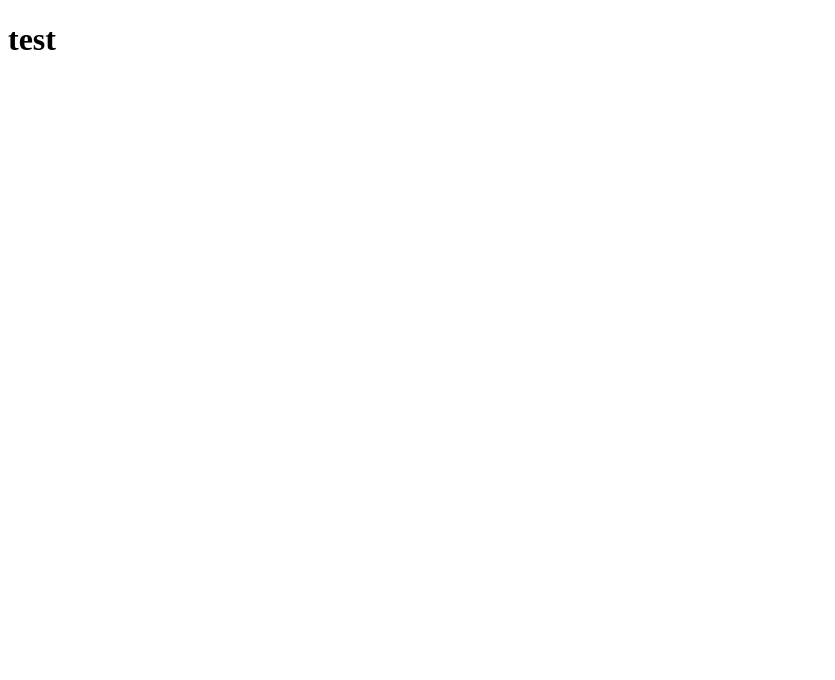
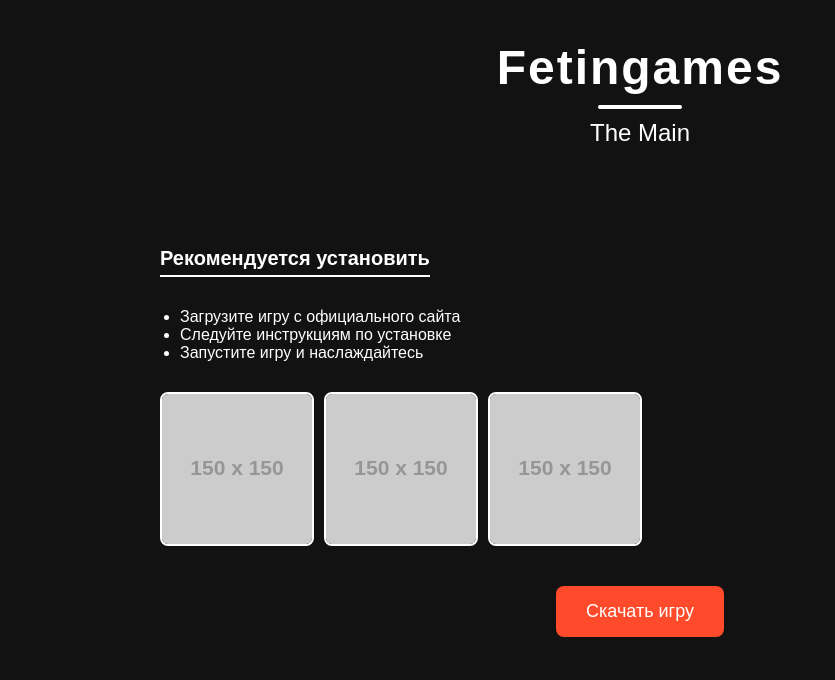
Before and after one commit to toikaz/fetingamessite, a plain HTML site: page index.html in a window 1280 px wide. Shown: the whole page, without its empty margins (0-835 px from the left). Drawn offline with Linux system fonts and the light colour scheme; placeholder pictures from the web are drawn by us.

Commit message:
Update index.html

```diff
--- a/index.html
+++ b/index.html
@@ -1,11 +1,162 @@
 <!DOCTYPE html>
-<html lang="en">
+<html lang="ru">
 <head>
 <meta charset="UTF-8" />
 <meta name="viewport" content="width=device-width, initial-scale=1.0" />
-<title>Fetingames</title>
+<title>Fetingames - The Main</title>
+<style>
+  body {
+    margin: 0;
+    padding: 0;
+    background-color: #121212;
+    font-family: 'Arial', sans-serif;
+    color: #ffffff;
+  }
+
+  /* Заголовок */
+  header {
+    text-align: center;
+    padding: 40px 20px 10px 20px;
+  }
+
+  h1 {
+    font-size: 48px;
+    margin: 0;
+    letter-spacing: 2px;
+  }
+
+  /* Черточка */
+  hr {
+    width: 80px;
+    border: 2px solid #ffffff;
+    margin: 10px auto;
+    border-radius: 2px;
+  }
+
+  /* Название игры */
+  h2 {
+    font-size: 24px;
+    margin: 10px 0 30px 0;
+    font-weight: normal;
+  }
+
+  /* Основной блок */
+  .content {
+    display: flex;
+    flex-wrap: wrap;
+    max-width: 1000px;
+    margin: 0 auto;
+    padding: 20px;
+  }
+
+  /* Рекомендуемая установка + скриншоты */
+  .install {
+    flex: 1 1 60%;
+    padding: 20px;
+  }
+
+  .install h3 {
+    margin-bottom: 15px;
+    font-size: 20px;
+    border-bottom: 2px solid #fff;
+    display: inline-block;
+    padding-bottom: 5px;
+  }
+
+  /* Список рекомендаций */
+  ul {
+    list-style-type: disc;
+    padding-left: 20px;
+    margin-bottom: 30px;
+  }
+
+  /* Скриншоты */
+  .screenshots {
+    display: flex;
+    gap: 10px;
+    flex-wrap: wrap;
+  }
+
+  .screenshots img {
+    width: 150px;
+    height: auto;
+    border: 2px solid #fff;
+    border-radius: 8px;
+    cursor: pointer;
+    transition: transform 0.2s, box-shadow 0.2s;
+  }
+
+  .screenshots img:hover {
+    transform: scale(1.05);
+    box-shadow: 0 0 10px #fff;
+  }
+
+  /* Скриншот в полном размере при клике (опционально) */
+  /* Можно добавлять по желанию */
+
+  /* Блок скачивания */
+  .download {
+    flex: 1 1 35%;
+    padding: 20px;
+    display: flex;
+    align-items: center;
+    justify-content: center;
+  }
+
+  .download a {
+    display: inline-block;
+    padding: 15px 30px;
+    background-color: #ff4b2b;
+    color: #fff;
+    font-size: 18px;
+    text-decoration: none;
+    border-radius: 8px;
+    transition: background-color 0.3s;
+  }
+
+  .download a:hover {
+    background-color: #ff3a1f;
+  }
+
+  /* Адаптивность */
+  @media(max-width: 768px) {
+    .content {
+      flex-direction: column;
+    }
+    .install, .download {
+      flex: 1 1 100%;
+    }
+  }
+</style>
 </head>
 <body>
-<h1>test</h1>
+
+<header>
+  <h1>Fetingames</h1>
+  <hr />
+  <h2>The Main</h2>
+</header>
+
+<div class="content">
+  <!-- Блок с рекомендациями и скриншотами -->
+  <div class="install">
+    <h3>Рекомендуется установить</h3>
+    <ul>
+      <li>Загрузите игру с официального сайта</li>
+      <li>Следуйте инструкциям по установке</li>
+      <li>Запустите игру и наслаждайтесь</li>
+    </ul>
+    <div class="screenshots">
+      <img src="https://via.placeholder.com/150?text=Screenshot+1" alt="Скриншот 1" />
+      <img src="https://via.placeholder.com/150?text=Screenshot+2" alt="Скриншот 2" />
+      <img src="https://via.placeholder.com/150?text=Screenshot+3" alt="Скриншот 3" />
+    </div>
+  </div>
+  <!-- Блок с ссылкой на скачивание -->
+  <div class="download">
+    <a href="https://example.com/download" target="_blank">Скачать игру</a>
+  </div>
+</div>
+
 </body>
 </html>
```
